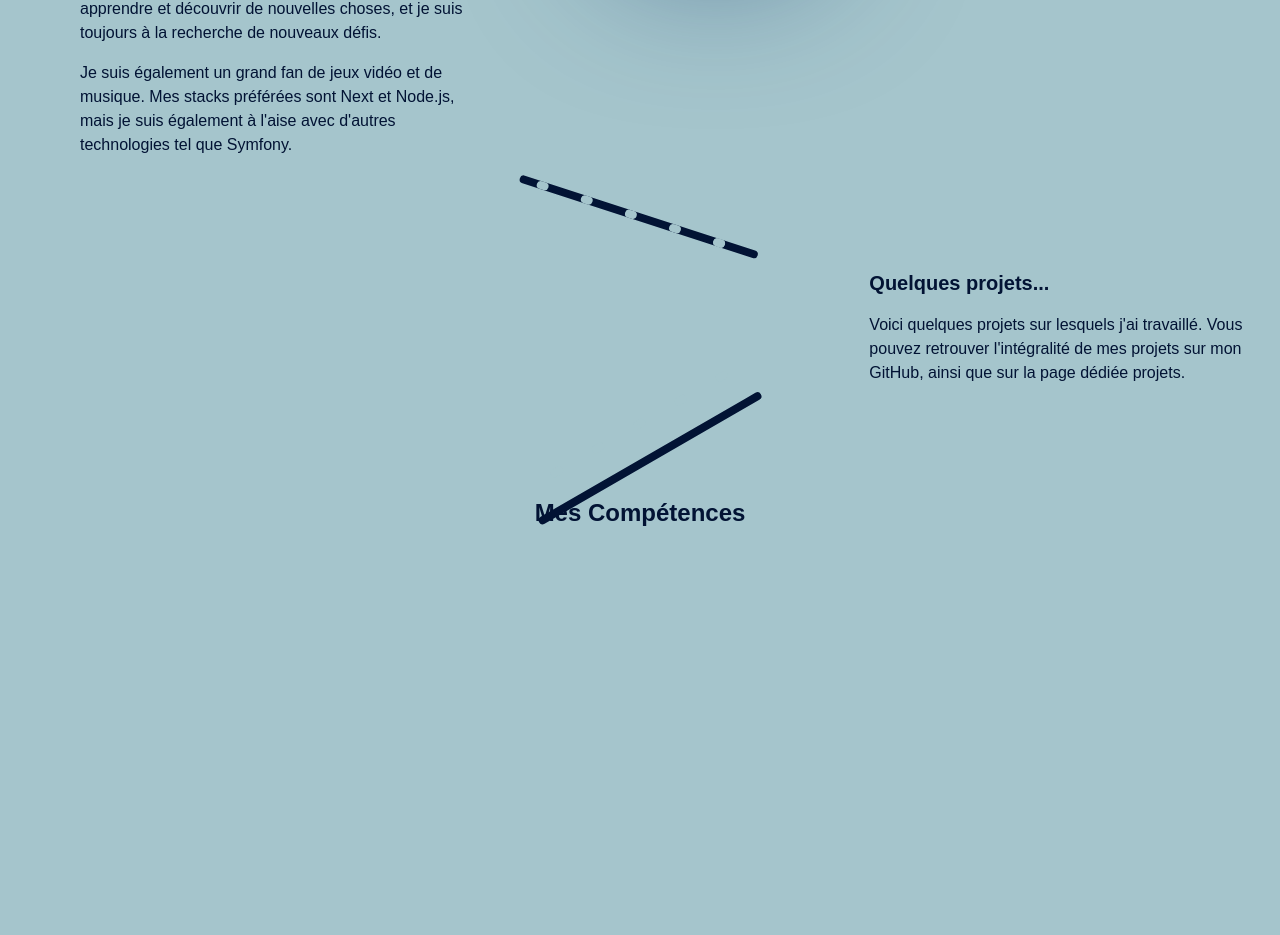
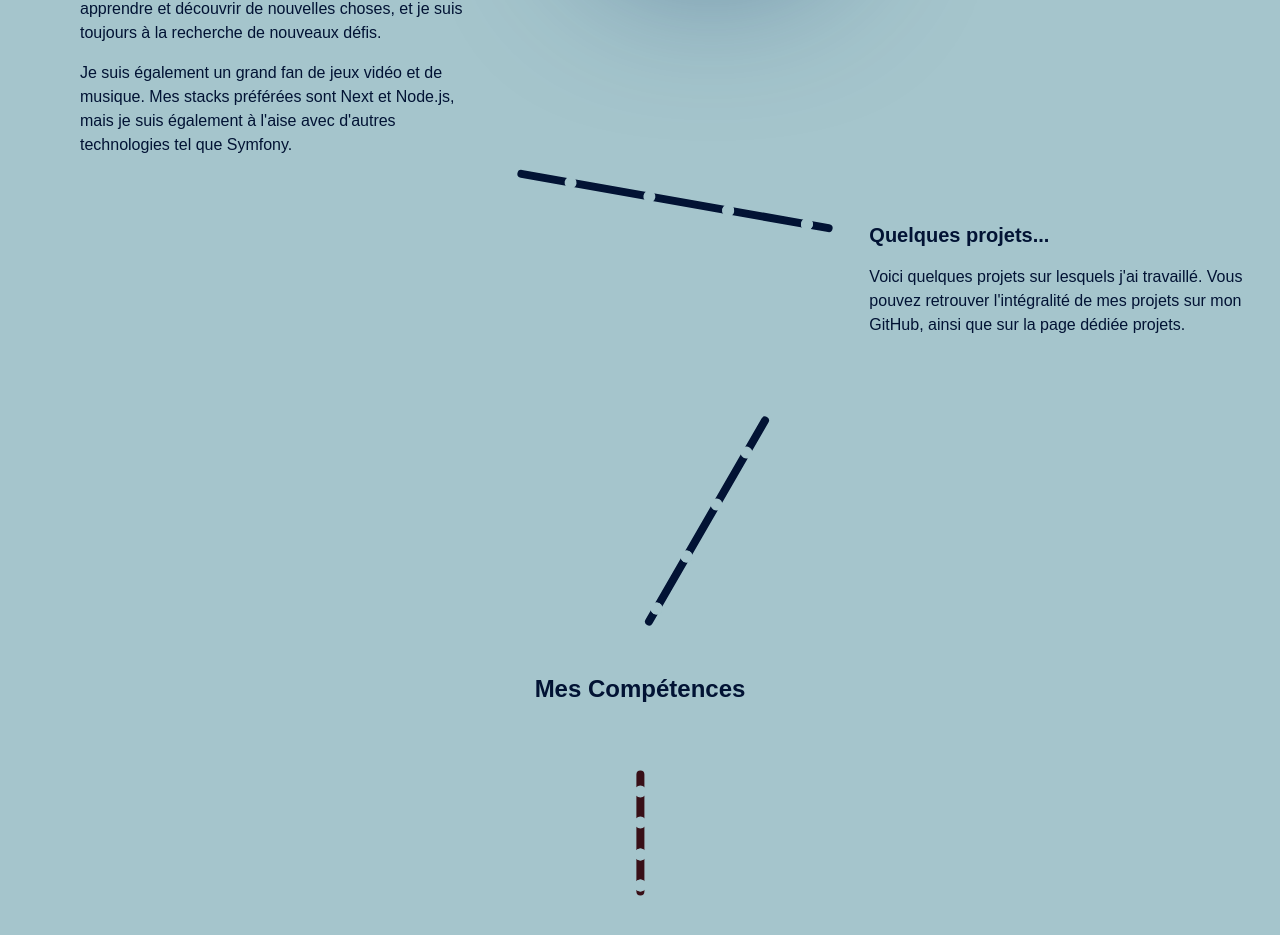
Before and after one commit to LeCodeurDeParis/Portfolio, a Next.js app: page / in a window 1280 px wide. Shown: the part 619-1554 px from the top of the page. Before the commit the page ends 1180 px from the top, so only its background shows below. Built offline with nearby package versions, Linux system fonts and the light colour scheme.

Commit message:
fix: added Skills section and modified (again) the hr

```diff
--- a/app/components/ui/customHr.tsx
+++ b/app/components/ui/customHr.tsx
@@ -2,11 +2,12 @@ import { motion } from "framer-motion";
 
 interface CustomHrProps {
   dotNbr: number;
-  width: string;
   start: string;
   end: string;
   angle: string;
   speed: number;
+  delay: number;
+  width?: string;
   top?: string;
   left?: string;
   right?: string;
@@ -15,45 +16,84 @@ interface CustomHrProps {
   classNameDots?: string;
 }
 
-const CustomHr: React.FC<CustomHrProps> = ({ dotNbr, width, start, end, angle, speed, top, left, right, bottom, className, classNameDots }) => {
+const CustomHr: React.FC<CustomHrProps> = ({
+  dotNbr,
+  start,
+  end,
+  angle,
+  speed,
+  delay,
+  width = '10%',
+  top,
+  left,
+  right,
+  bottom,
+  className,
+  classNameDots
+}) => {
+  const normalizePercentage = (value: string) => {
+    const numValue = parseInt(value);
+    return `${Math.max(0, Math.min(100, numValue))}%`;
+  };
+
   const dotVariants = {
     animate: (custom: number) => ({
-      x: [start, end],
+      left: [normalizePercentage(start), normalizePercentage(end)],
       transition: {
         duration: speed,
         ease: "linear",
         repeat: Infinity,
-        delay: custom * 0.6,
+        delay: custom * delay
       },
     }),
   };
 
   return (
-    <div className={`relative ${width} h-12`} style={{ transform: `rotate(${angle})` }}>
+    <div style={{
+      position: 'absolute',
+      top,
+      left,
+      right,
+      bottom,
+      width: width,
+      height: '96px',
+      transform: `rotate(${angle})`,
+      display: 'flex',
+      alignItems: 'center',
+      justifyContent: 'center',
+    }}>
+      <div style={{
+        position: 'relative',
+        width: '100%',
+        height: '4px'
+      }}>
         <hr
-        className={`absolute inset-0 ${className}`}
+          className={className}
           style={{
-            top: `${top}%`,
-            left: `${left}%`,
-            right: `${right}%`,
-            bottom: `${bottom}%`,
-        }}/>
+            position: 'absolute',
+            width: '100%',
+            margin: 0,
+            top: '50%',
+            transform: 'translateY(-50%)',
+            zIndex: 0
+          }}
+        />
         {Array.from({ length: dotNbr }).map((_, i) => (
           <motion.hr
             key={i}
             custom={i}
             variants={dotVariants}
-          initial={{ x: "0%" }}
+            initial={{ left: normalizePercentage(start) }}
             animate="animate"
-          className={`border-4 rounded-full w-[5%] absolute ${classNameDots}`}
+            className={`border-[6px] rounded-full ${classNameDots}`}
             style={{
-              top: `${top}%`,
-              left: `${left}%`,
-              right: `${right}%`,
-              bottom: `${bottom}%`,
+              position: 'absolute',
+              top: '50%',
+              transform: 'translate(-50%, -50%)',
               }}
           />
         ))}
+      </div>
     </div>
   );
 };
--- a/app/main.tsx
+++ b/app/main.tsx
@@ -4,38 +4,55 @@ import Projets from "./components/rProjets/rProjets";
 import CustomHr from "./components/ui/customHr";
 import Who from "./components/who/who";
 
-import { motion } from "framer-motion";
-
 export default function Main() {
     return(
-        <main className="flex flex-col items-center justify-center mt-16 py-8 px-4">
+        <main className="flex flex-col items-center justify-center mt-16 py-8 px-4 ">
+            <div className="w-full h-full relative" style={{ minHeight: '100vh' }}>
                 <Who />
                 <CustomHr
                     dotNbr={6}
-                width="w-1/5"
-                start="20%"
-                end="1880%"
-                angle="18deg"
-                speed={3}
-                top="50"
-                left="0"
+                    start="-900%"
+                    end="850%"
+                    angle="10deg"
+                    speed={2}
+                    delay={0.5}
+                    width="20rem"
+                    top="35%"
+                    left="40%"
                     className="border-[#021334] border-4 bg-[#021334] rounded-full"
                     classNameDots="bg-[#A5C5CC] border-[#A5C5CC]"
                 />
                 <Projets />
                 <CustomHr
                     dotNbr={6}
-                width="w-64"
-                start="20%"
-                end="1880%"
-                angle="150deg"
-                speed={3}
-                bottom="10"
-                left="0"
+                    start="0"
+                    end="100"
+                    angle="120deg"
+                    speed={2}
+                    delay={0.5}
+                    width="15rem"
+                    top="75%"
+                    right="35%"
                     className="border-[#021334] border-4 bg-[#021334] rounded-full"
                     classNameDots="bg-[#A5C5CC] border-[#A5C5CC]"
                 />
-            <h2 className="text-2xl font-bold text-[#021334] mt-8">Mes Compétences</h2>
+            </div>
+            <h2 className="text-2xl font-bold text-[#021334]">Mes Compétences</h2>
+            <div className="w-full h-full relative" style={{ minHeight: '100vh' }}>
+                <CustomHr
+                    dotNbr={6}
+                    start="0"
+                    end="100"
+                    top="10%"
+                    left="45%"
+                    angle="90deg"
+                    speed={2}
+                    delay={0.5}
+                    width="10%"
+                    className="border-[#380F17] border-4 bg-[#380F17] rounded-full"
+                    classNameDots="bg-[#A5C5CC] border-[#A5C5CC]"
+                />
+            </div>
         </main>
     )
 }
--- a/app/menu/menu.tsx
+++ b/app/menu/menu.tsx
@@ -5,7 +5,7 @@ import Link from "next/link";
 export default function Menu() {
   return (
     <div className="relative">
-      <nav className="flex justify-evenly items-center w-full fixed top-0 h-16 p-4 z-10 bg-[#021334] text-white">
+      <nav className="flex justify-evenly items-center w-full fixed top-0 h-16 p-4 z-50 bg-[#021334] text-white">
         {/* <ul className="flex flex-1 justify-evenly text-white gap-2 mx-auto">
           <li><Image src="/accueil.png" alt="icon-accueil" width={32} height={32}/></li>
           <li><Image src="/about.png" alt="icon-accueil" width={32} height={32}/></li>
@@ -25,7 +25,7 @@ export default function Menu() {
           Projects
         </Link>
       </nav>
-      <div className="fixed top-16 left-0 right-0 h-4 bg-gradient-to-b from-[#021334] to-[#021334]/0 z-0"></div>
+      <div className="fixed top-16 left-0 right-0 h-4 bg-gradient-to-b from-[#021334] to-[#021334]/0 z-50"></div>
     </div>
   );
 }
```
Lines whose indentation alone changed are shown as unchanged.
